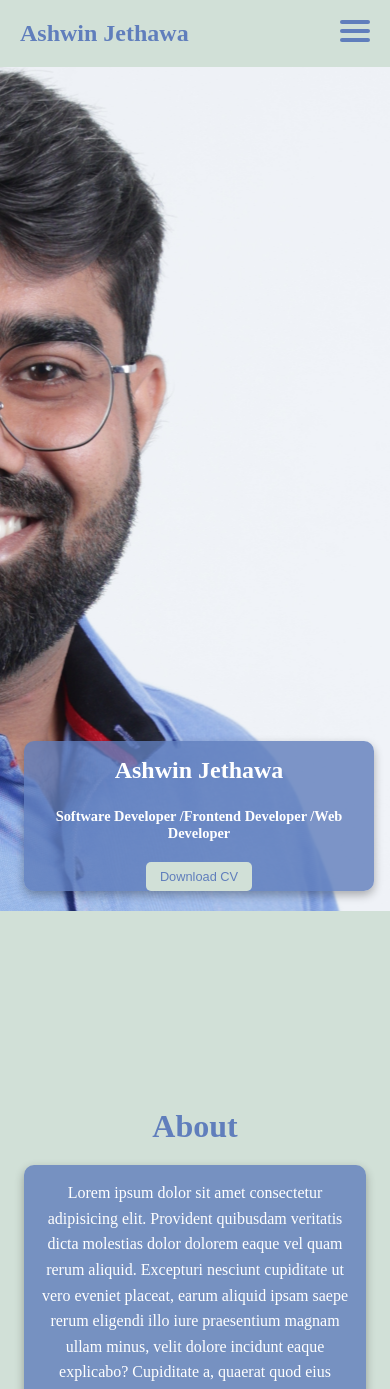
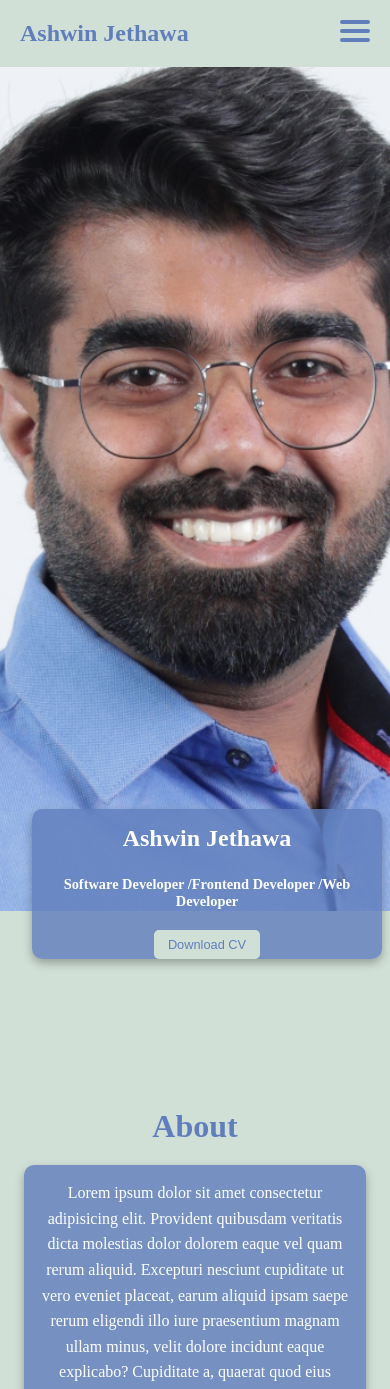
Before and after one commit to arjethawa99/portfolio-ashwin-jethawa, a React (Vite) app: page / in a window 390 px wide. Shown: the top 1389 px of the page. Built offline with nearby package versions, Linux system fonts and the light colour scheme.

Commit message:
Added changes

```diff
--- a/src/App.css
+++ b/src/App.css
@@ -262,17 +262,20 @@ body {
 @media (max-width: 768px) {
     .container {
         background-position: center center;
+        background: url(./Image/mobileView.png) no-repeat center;
+        background-size: cover;
     }
 
     .Greeting-Container {
         width: 90%;
         max-width: 350px;
-        /* bottom: 10px; */
+        bottom: -3rem;
         padding: 0;
         /* right: 5%; */
         /* left: 5%; */
         margin: 0 auto;
         text-align: center;
+        z-index: 9999;
     }
 
     .Greeting-Container h1 {
@@ -296,10 +299,12 @@ body {
 
     .Greeting-Container {
         /* bottom: 5px; */
-        right: 1rem;
+        bottom: -3rem;
+        right: 0.5rem;
         padding: 0;
         width: 95%;
         text-align: center;
+        z-index: 9999;
     }
 
     .Greeting-Container h1 {
```
Also changed, not shown: src/Image/mobileView.png (added).
